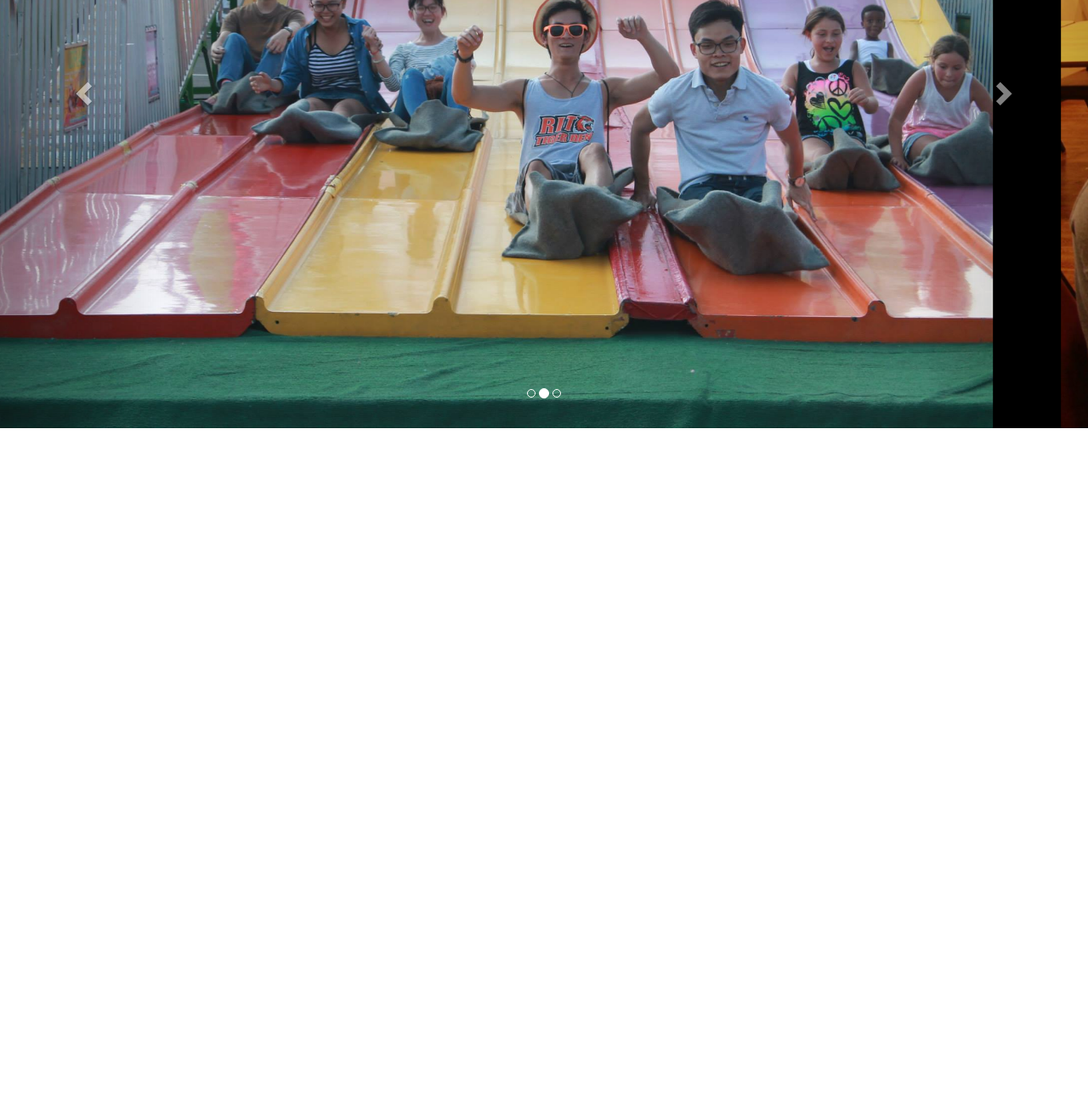
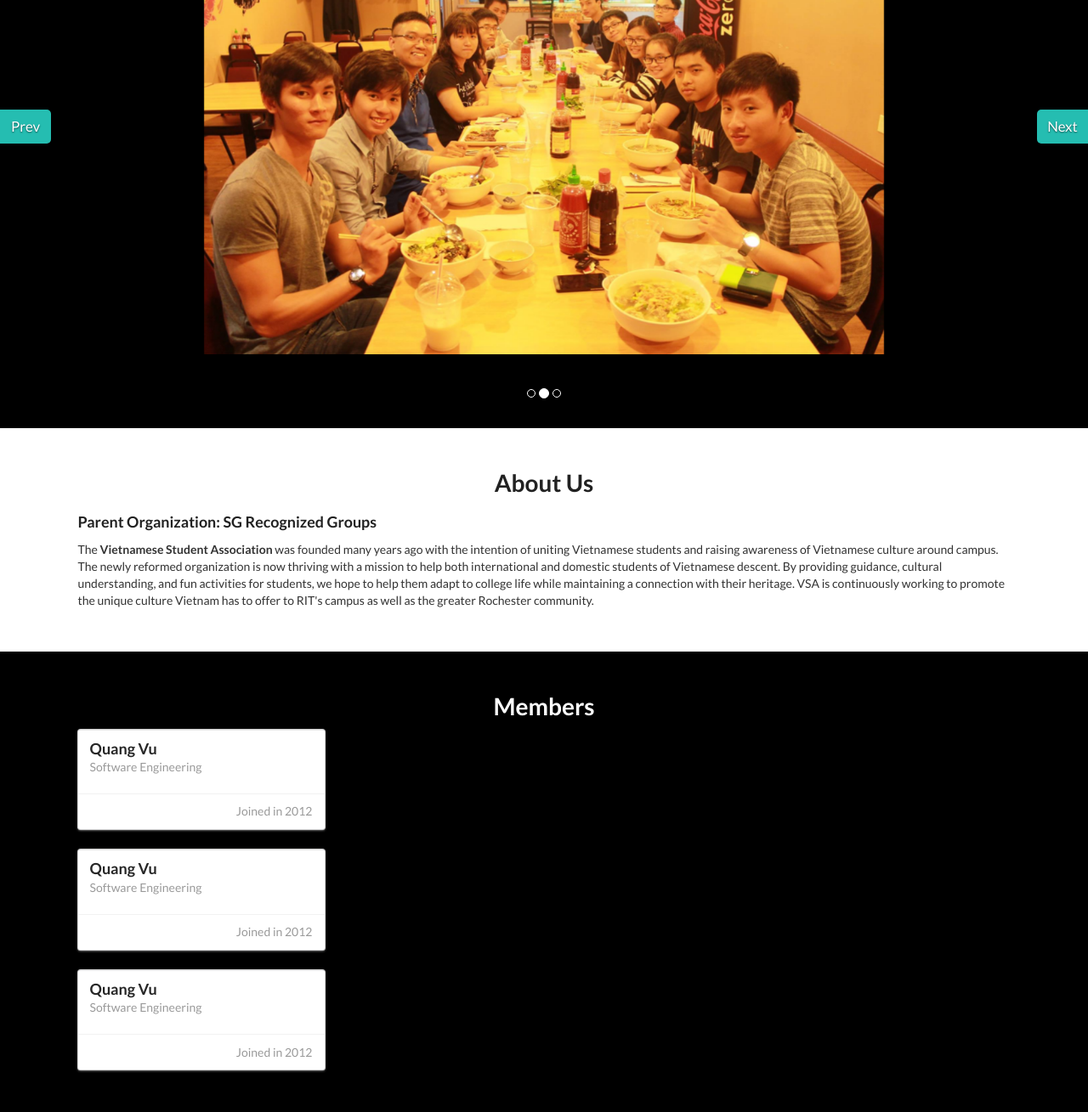
Before and after one commit to Drageaux/rit-vsa, a plain HTML site: page index.html in a window 1280 px wide. Shown: the part 296-1605 px from the top of the page at 85% size. Before the commit the page ends 800 px from the top, so only its background shows below. Drawn offline with nearby package versions, Linux system fonts and the light colour scheme; a web font is replaced by a local one.

Commit message:
Added templates for About and Members

```diff
--- a/custom/css/main.scss
+++ b/custom/css/main.scss
@@ -2,6 +2,7 @@ $main_color: #25BDB1;
 
 body {
     font-family: Lato, 'Helvetica Neue', Arial, Helvetica, sans-serif !important;
+    font-size: 14px;
 }
 
 
@@ -31,21 +32,61 @@ nav.navbar {
 
 section#home {
     background-color: black;
+    padding-top: 50px;
 
     #myCarousel {
         .item {
-            //position: relative;
-            //width: 100vw;
-            //height: 100vh;
+            height: calc(100vh - 50px);
         }
         img {
-            //position: absolute;
-            height: 100vh;
-            margin-left: auto;
-            margin-right: auto;
-            //left: 50%;
-            //top: 50%;
-            //transform: translate(-50%, -50%);
+            width: 100%;
+            height: auto;
+            max-width: none;
+            max-width: 800px;
+            position: absolute;
+            top: 60%;
+            left: 50%;
+            transform: translate(-50%, -60%);
+            object-fit: cover;
+        }
+
+        .carousel-control.left,
+        .carousel-control.right {
+            position: absolute;
+            opacity: 1;
+            font-size: 1.2em;
+            padding: 8px;
+            width: 60px;
+            height: 40px;
+            top: 50%;
+            background: $main_color;
+        }
+        .carousel-control.left {
+            left: 0;
+            border-radius: 0 5px 5px 0;
+        }
+        .carousel-control.right {
+            right: 0;
+            border-radius: 5px 0 0 5px;
         }
     }
 }
+
+
+section#about {
+    padding-top: 50px;
+    padding-bottom: 50px;
+}
+
+
+section#members {
+    background: black;
+    padding-top: 50px;
+    padding-bottom: 50px;
+    overflow-x: auto;
+    .ui.cards {
+        position: relative;
+        flex-direction: column;
+        max-height: calc(100vh - 50px);
+    }
+}
--- a/index.html
+++ b/index.html
@@ -12,10 +12,10 @@
     <link rel="stylesheet" type="text/css" href="custom/css/main.css">
     <link href='https://fonts.googleapis.com/css?family=Finger+Paint' rel='stylesheet' type='text/css'>
 </head>
-<body>
+<body data-spy="scroll" data-target=".navbar-fixed-top">
 <!-- Top Navigation Bar -->
 <nav class="navbar navbar-inverse navbar-fixed-top top-nav-collapse" role="navigation">
-    <div class="container">
+    <div class="ui container fluid">
         <!-- Brand and toggle get grouped for better mobile display -->
         <div class="navbar-header">
             <button type="button" class="navbar-toggle collapsed" data-toggle="collapse"
@@ -32,9 +32,10 @@
         <div class="collapse navbar-collapse" id="collapse-nav">
             <ul class="nav navbar-nav navbar-right">
                 <li><a href="#home" class="page-scroll"><i class=" icon"></i>Home</a></li>
-                <li><a href="#" class="page-scroll"><i class=" icon"></i></a></li>
-                <li><a href="#" class="page-scroll"><i class=" icon"></i></a></li>
-                <li><a href="#" class="page-scroll"><i class=" icon"></i></a></li>
+                <li><a href="#about" class="page-scroll"><i class=" icon"></i>About</a></li>
+                <li><a href="#" class="page-scroll"><i class=" icon"></i>Members</a></li>
+                <li><a href="#" class="page-scroll"><i class=" icon"></i>Gallery</a></li>
+                <li><a href="#" class="page-scroll"><i class=" icon"></i>Events</a></li>
             </ul>
         </div>
     </div>
@@ -65,13 +66,103 @@
 
         <!-- Left and right controls -->
         <a class="left carousel-control" href="#myCarousel" role="button" data-slide="prev">
-            <span class="glyphicon glyphicon-chevron-left" aria-hidden="true"></span>
+            Prev
             <span class="sr-only">Previous</span>
         </a>
         <a class="right carousel-control" href="#myCarousel" role="button" data-slide="next">
-            <span class="glyphicon glyphicon-chevron-right" aria-hidden="true"></span>
+            Next
             <span class="sr-only">Next</span>
         </a>
+    </div>
+</section>
+
+<section id="about">
+    <div class="ui container">
+        <div class="ui huge centered header">About Us</div>
+        <div class="ui medium header">Parent Organization: SG Recognized Groups</div>
+
+        <p>
+            The <b>Vietnamese Student Association</b> was founded many years ago with the intention of uniting
+            Vietnamese
+            students
+            and
+            raising awareness of Vietnamese culture around campus. The newly reformed
+            organization
+            is now thriving with a mission to help both international and domestic students of Vietnamese descent. By
+            providing
+            guidance, cultural understanding, and fun activities for students, we hope to help them adapt to college
+            life
+            while
+            maintaining a connection with their heritage. VSA is continuously working to promote the unique culture
+            Vietnam
+            has
+            to offer to RIT's campus as well as the greater Rochester community.
+        </p>
+    </div>
+</section>
+
+<section id="members">
+    <div class="ui container">
+        <div class="ui inverted huge centered header">Members</div>
+        <div class="ui cards">
+            <div class="card">
+                <div class="image">
+                    <!--<img src="img/avatars">-->
+                </div>
+                <div class="content">
+                    <div class="header">Quang Vu</div>
+                    <div class="meta">
+                        <a>Software Engineering</a>
+                    </div>
+                    <div class="description">
+                        <!--Matthew is an interior designer living in New York.-->
+                    </div>
+                </div>
+                <div class="extra content">
+                <span class="right floated">
+                    Joined in 2012
+                </span>
+                </div>
+            </div>
+            <div class="card">
+                <div class="image">
+                    <!--<img src="img/avatars">-->
+                </div>
+                <div class="content">
+                    <div class="header">Quang Vu</div>
+                    <div class="meta">
+                        <a>Software Engineering</a>
+                    </div>
+                    <div class="description">
+                        <!--Matthew is an interior designer living in New York.-->
+                    </div>
+                </div>
+                <div class="extra content">
+                <span class="right floated">
+                    Joined in 2012
+                </span>
+                </div>
+            </div>
+            <div class="card">
+                <div class="image">
+                    <!--<img src="img/avatars">-->
+                </div>
+                <div class="content">
+                    <div class="header">Quang Vu</div>
+                    <div class="meta">
+                        <a>Software Engineering</a>
+                    </div>
+                    <div class="description">
+                        <!--Matthew is an interior designer living in New York.-->
+                    </div>
+                </div>
+                <div class="extra content">
+                <span class="right floated">
+                    Joined in 2012
+                </span>
+                </div>
+            </div>
+        </div>
     </div>
 </section>
 </body>
```
Also changed, not shown: custom/css/main.css, 1 other file.
